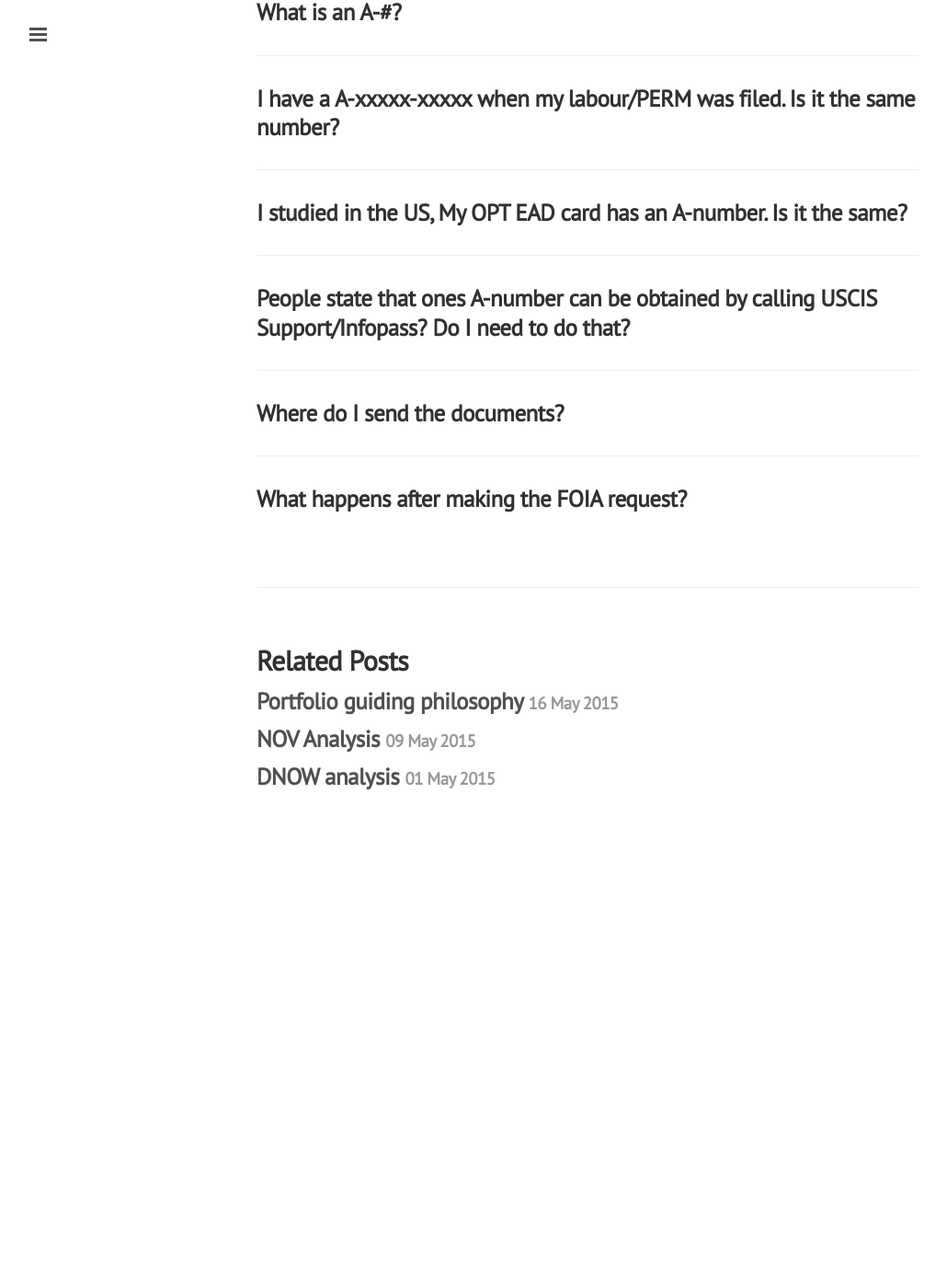
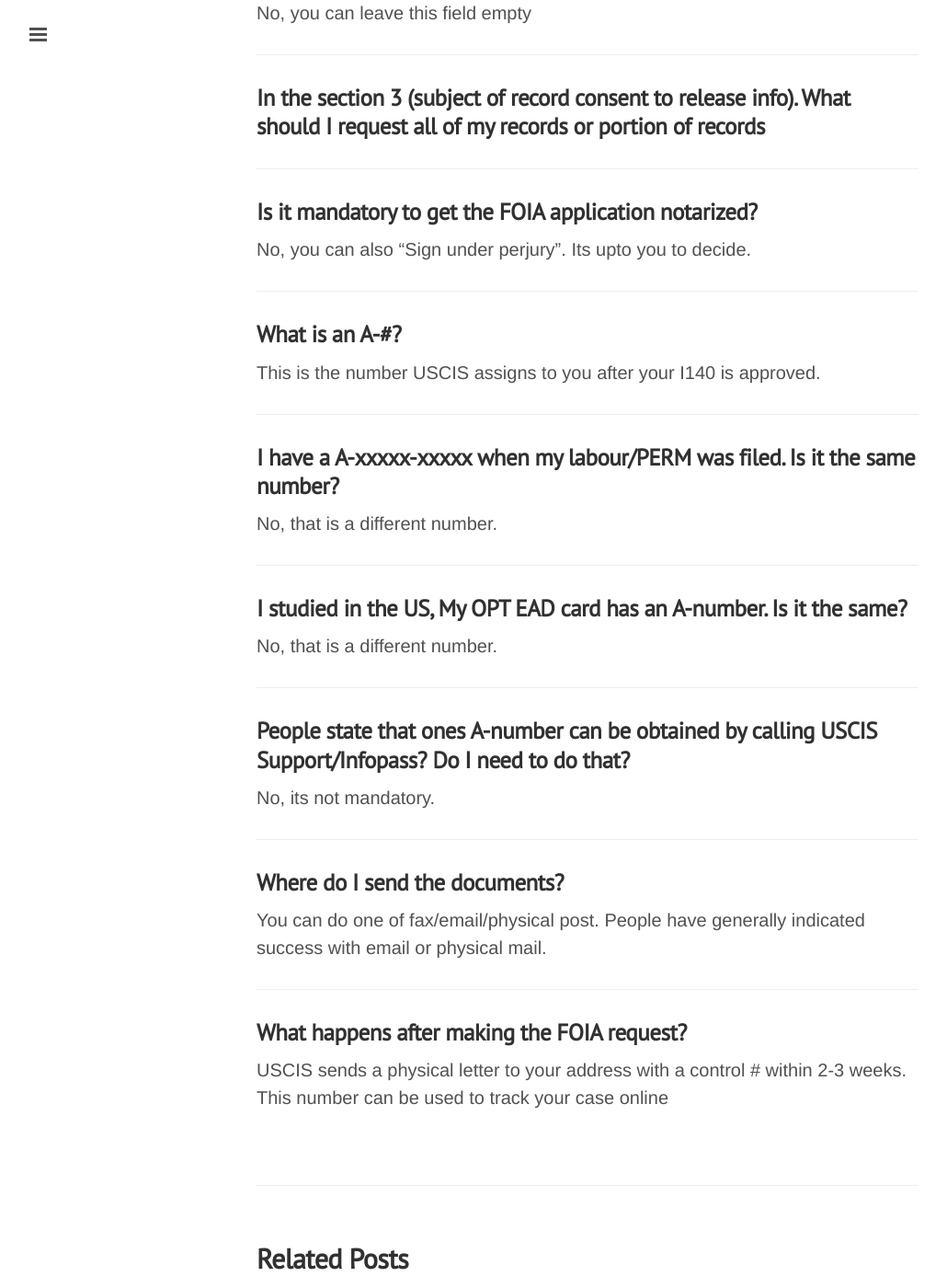
Before and after one commit to gitforwork2/gitforwork.github.io, a Jekyll site: the page built from _posts/2015-12-10-how-to-use-foia-to-request-approved-i140.md, in a window 1280 px wide and 1400 px high, scrolled down 1629 px. Shown: the whole window at 92% size, without its empty margins (1-1031 px from the left). Built offline with Jekyll 4.4.1, drawn with Linux system fonts in a browser that asks for light colours; Markdown is read by kramdown in place of the engine named in the settings; before the commit the page ends 2550 px from its top, so only the background shows below that; some of the changed text lies outside the part shown.

Commit message:
Starter post for the i140-FOIA

```diff
--- a/_posts/2015-12-10-how-to-use-foia-to-request-approved-i140.md
+++ b/_posts/2015-12-10-how-to-use-foia-to-request-approved-i140.md
@@ -9,35 +9,49 @@ description: Overview of the process to apply FOIA for getting approved I140 app
 ###What is a FOIA application?
 * * *
 ###Will my employer come to know of my I140 FOIA request to USCIS?
+No, FOIA request is a private transaction between you and USCIS.
 * * *
 ###My employer didn't share either my I140 case number or approval number. Is it still possible to apply?
+Yes, its possible to request FOIA with just basic information like DOB, passport #
 * * *
 ###Does the documents provided by USCIS sufficient to port the priority date or apply for H1b extensions?
+Yes, USCIS sends a copy of I140 application with approval stamp which should be sufficient.
 * * *
 ###How long does USCIS take to respond?
+Typically, 3-4 months.
 * * *
 ###I am in a hurry, Can I expedite the process with USCIS?
+Unfortunately no. It's better to plan ahead.
 * * *
 ###Does USCIS charge for the service?
+No, USCIS generally doesn't charge for the service
 * * *
 ###OK I am ready. What are the steps to request the I140 information?
 * * *
 ###The form asks about "Description of Record Requested" -- which one should I check complete alien file (A-file) or other?
 * * *
 ###Do I need to give the purpose?
+No, you can leave this field empty
 * * *
 ###In the section 3 (subject of record consent to release info). What should I request all of my records or portion of records
 * * *
 ###Is it mandatory to get the FOIA application notarized?
+No, you can also "Sign under perjury". Its upto you to decide.
 * * *
 ###What is an A-#?
+This is the number USCIS assigns to you after your I140 is approved.
 * * *
 ###I have a A-xxxxx-xxxxx when my labour/PERM was filed. Is it the same number?
+No, that is a different number.
 * * *
 ###I studied in the US, My OPT EAD card has an A-number. Is it the same?
+No, that is a different number.
 * * *
 ###People state that ones A-number can be obtained by calling USCIS Support/Infopass? Do I need to do that?
+No, its not mandatory.
 * * *
 ###Where do I send the documents?
+You can do one of fax/email/physical post. People have generally indicated success with email or physical mail.
 * * *
 ###What happens after making the FOIA request?
+USCIS sends a physical letter to your address with a control # within 2-3 weeks. This number can be used to track your case online
```
